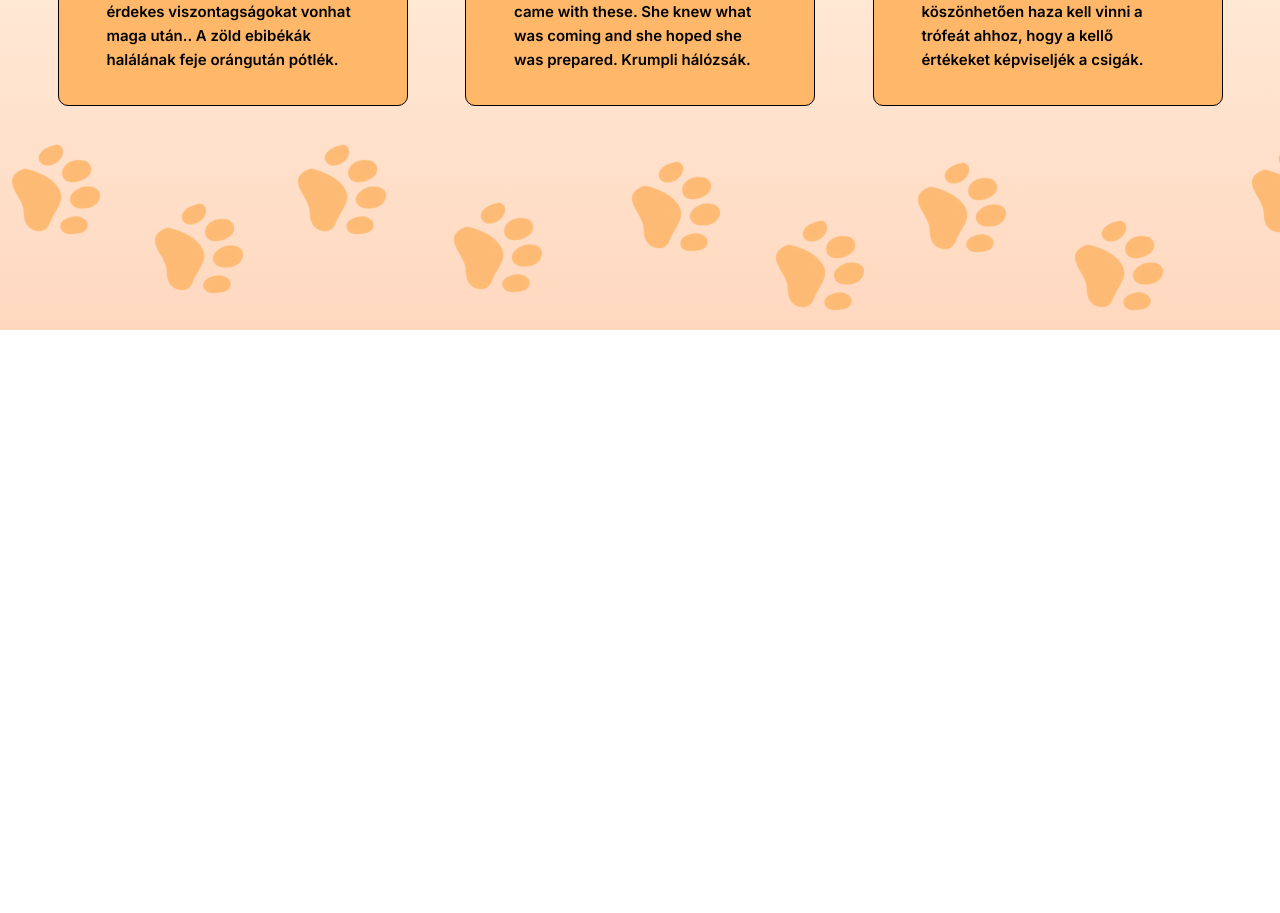
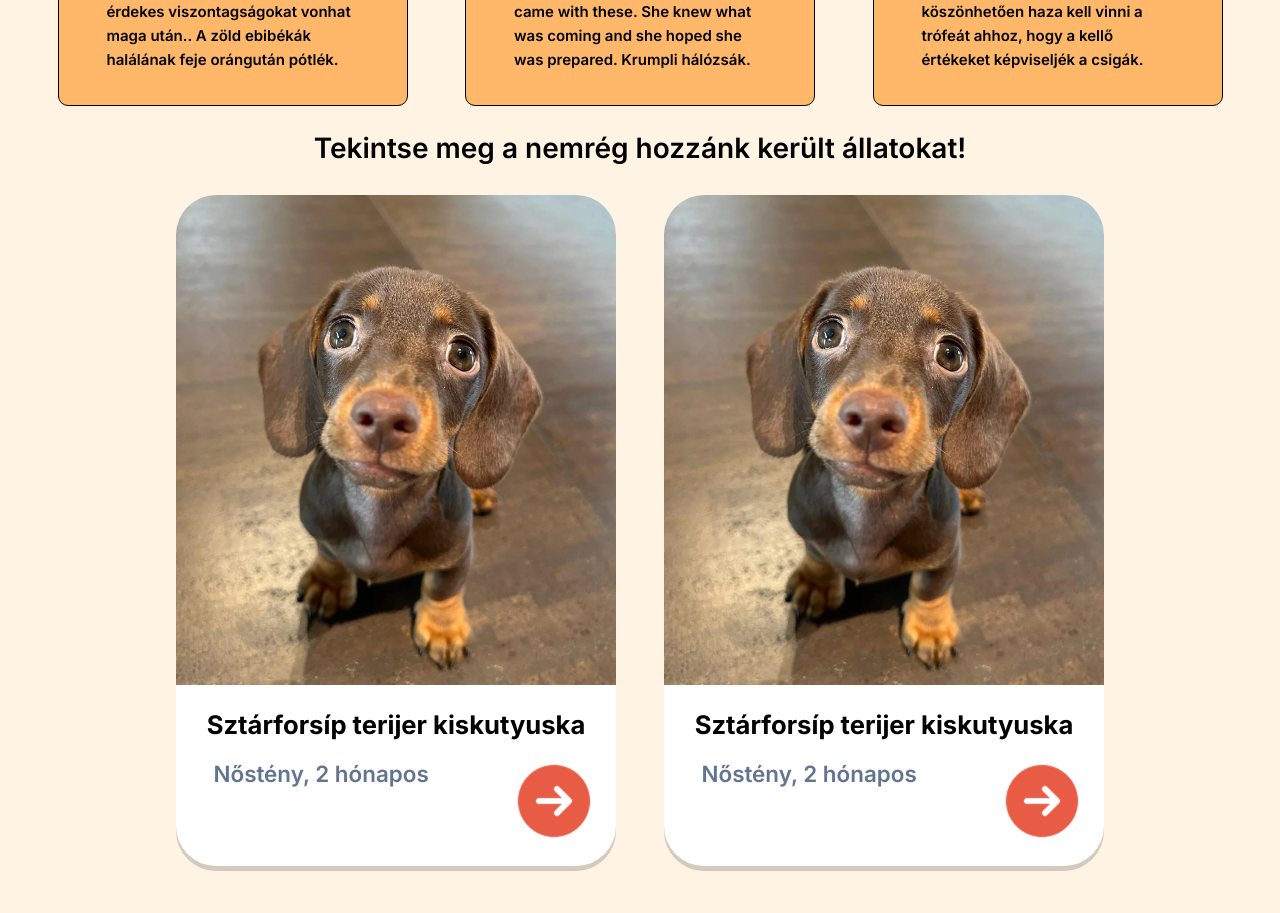
Before and after one commit to Szaszuge/menhely, a Vue app in the folder menhely/: page / in a window 1280 px wide. Shown: the part 820-1733 px from the top of the page. Before the commit the page ends 1150 px from the top, so only its background shows below. Built offline with nearby package versions, Linux system fonts and the light colour scheme.

Commit message:
SCRUM-31 Állatcard létrehozása, formázása

```diff
--- /dev/null
+++ b/menhely/src/components/Allatcard.vue
@@ -0,0 +1,69 @@
+<script setup lang="ts"></script>
+
+<template>
+    <div class="image-container">
+      <img src="../assets/allatkep.png" alt="" class="allatkep">
+      <div class="white-rectangle">
+        <h2>Sztárforsíp terijer kiskutyuska</h2>
+        <div class="igazitas">
+            <p class="text-slate-500">Nőstény, 2 hónapos</p>
+            <img src="../assets/forwardbutton.png" alt="" class="forwardbutton">
+        </div>
+      </div>
+    </div>
+  </template>
+
+  <style scoped>
+  .image-container {
+    display: flex;
+    flex-flow: column nowrap;
+    justify-content: center;
+  }
+
+  .image-container img:first-child {
+    display: block;
+  }
+
+  .white-rectangle {
+    width: 440px;
+    background-color: white;
+    border-bottom-left-radius: 40px;
+    border-bottom-right-radius: 40px;
+    padding: 20px;
+    box-sizing: border-box;
+    display: flex;
+    flex-flow: column nowrap;
+    justify-content: space-between;
+    align-items: center;
+    box-shadow: 0px 5px 0px 0px rgba(44, 41, 41, 0.2);
+  }
+
+  .allatkep {
+    width: 440px;
+    height: 490px;
+    border-radius: 40px 40px 0px 0px;
+  }
+
+  .forwardbutton {
+    position: relative;
+    width: 90px;
+    height: 90px;
+    right: -20px;
+  }
+  h2 {
+  font-weight: bold;
+  font-size: 1.6rem;
+  align-items: center;
+  margin-bottom: 10px;
+  }
+.igazitas{
+    display: flex;
+    flex-flow: row nowrap;
+    justify-content: space-between;
+    width: 365px;
+}
+p{
+    font-size: 1.4rem;
+    font-weight: 600;
+}
+</style>
--- a/menhely/src/views/HomeView.vue
+++ b/menhely/src/views/HomeView.vue
@@ -2,6 +2,7 @@
 import pawFooter from '../components/paw-footer.vue'
 import homebar from '../components/Homebar.vue'
 import homecard from '../components/Homecards.vue'
+import Allatcard from '../components/Allatcard.vue';
 </script>
 
 <template>
@@ -13,6 +14,16 @@ import homecard from '../components/Homecards.vue'
       <homecard/>
       <homecard format="care"/>
       <homecard format="food"/>
+    </div>
+    <h1>Tekintse meg a nemrég hozzánk került állatokat!</h1>
+    <br>
+    <div id="petcards">
+      <allatcard/>
+      <allatcard/>
+      <allatcard/>
+      <allatcard/>
+      <allatcard/>
+      <allatcard/>
     </div>
     <paw-footer/>
   </main>
@@ -38,4 +49,10 @@ h3{
   margin: 40px 0px 20px;
 
 }
+#petcards{
+  display: flex;
+  flex-flow: row wrap;
+  gap: 3rem;
+  justify-content: center;
+}
 </style>
```
Also changed, not shown: menhely/src/assets/allatkep.png (added), menhely/src/assets/forwardbutton.png (added).
